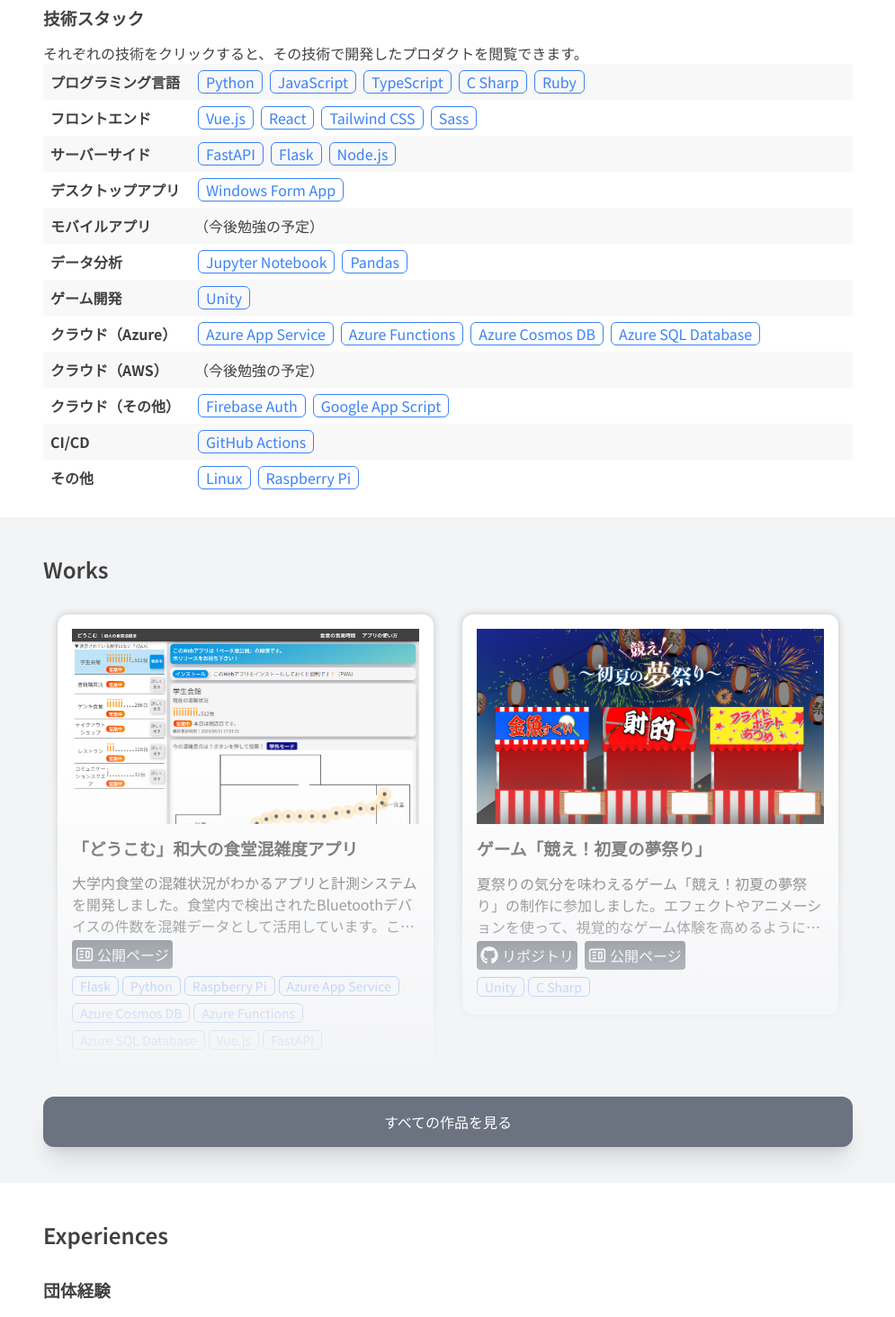
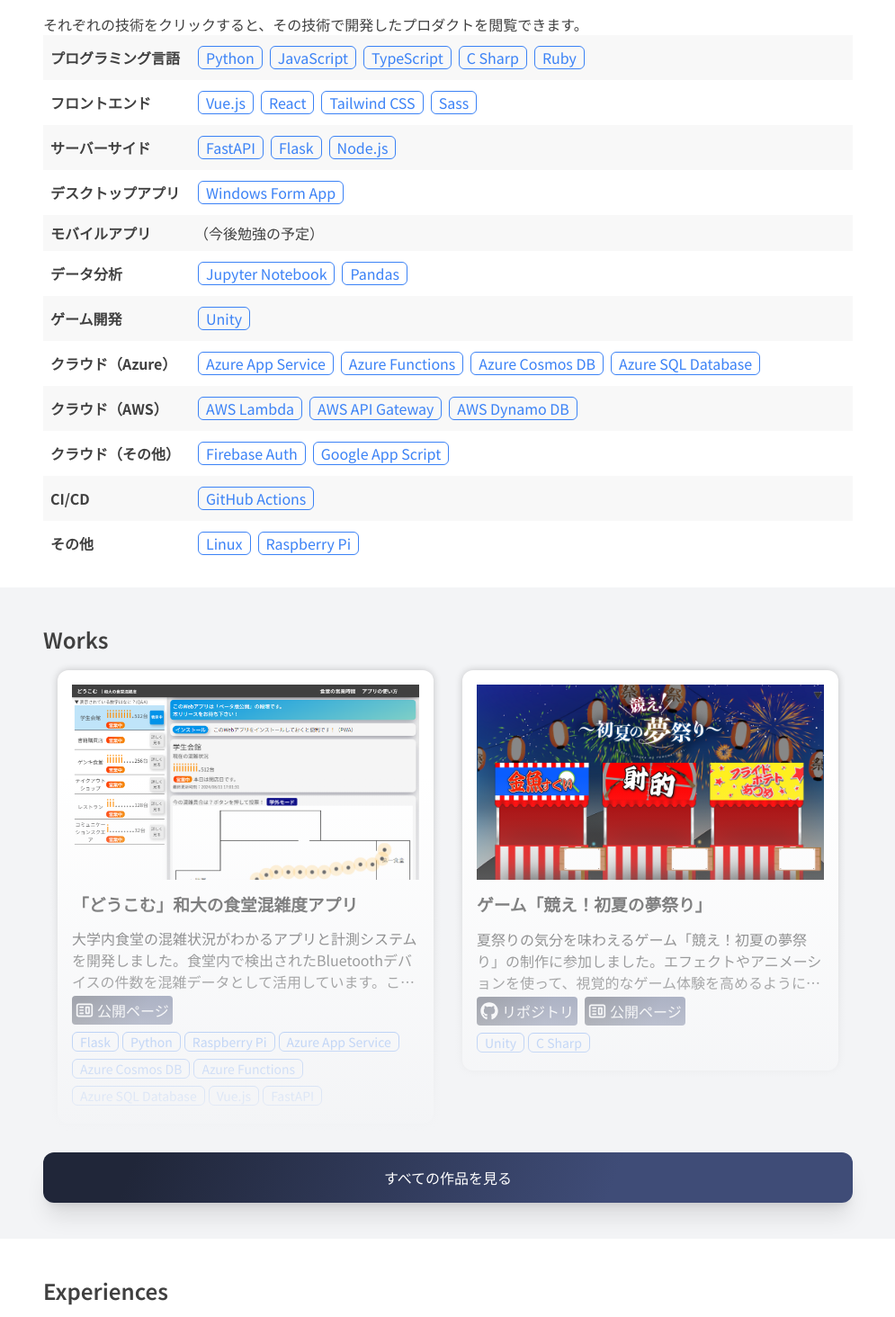
Before and after one commit to hashin2425/hashin2425.github.io, a Next.js app: page / in a window 1280 px wide. Shown: the part 682-2146 px from the top of the page at 90% size, without its empty margins (142-1137 px from the left). Built offline with nearby package versions, Linux system fonts and the light colour scheme.

Commit message:
feat: ページデザインの改善

```diff
--- a/src/app/for-me/page.tsx
+++ b/src/app/for-me/page.tsx
@@ -52,13 +52,12 @@
 export default function ForMePage() {
   return (
     <main>
-      <SectionComponent>
+      <SectionComponent h2text="">
         <h2>自分用ページ</h2>
         <p>よく使うカラーパレットなどをまとめておく</p>
       </SectionComponent>
 
-      <SectionComponent>
-        <h3>カラーパレット</h3>
+      <SectionComponent h2text="カラーパレット">
         <div className="flex flex-wrap">
           <ColorDisplay colorCode="#009999" />
           <ColorDisplay colorCode="#55b535" />
@@ -69,8 +68,7 @@
         </div>
       </SectionComponent>
 
-      <SectionComponent>
-        <h3>グラデーションパレット</h3>
+      <SectionComponent h2text="グラデーションパレット">
         <div className="flex flex-wrap">
           {/* 行末にセミコロンを付けると、ページ読み込み時に正しく反映されないので付けない。 */}
           <BackgroundDisplay backgroundValue="linear-gradient(108.4deg, rgb(253, 44, 56) 3.3%, rgb(176, 2, 12) 98.4%)" />
@@ -90,8 +88,7 @@
         </div>
       </SectionComponent>
 
-      <SectionComponent>
-        <h3>よく使うフォント</h3>
+      <SectionComponent h2text="よく使うフォント">
         <a className="underline" href="https://fonts.google.com/?sort=popularity&subset=japanese&script=Hira">
           Google Fontsで探す
         </a>
--- a/src/app/globals.css
+++ b/src/app/globals.css
@@ -68,3 +68,15 @@
 .shadow-around {
   box-shadow: 0 0 0.5rem rgba(0, 0, 0, 0.2);
 }
+
+.gray-gradient {
+  background: linear-gradient(112.1deg, rgb(32, 38, 57) 11.4%, rgb(63, 76, 119) 70.2%);
+}
+
+.purple-gradient {
+  background: linear-gradient(109.6deg, rgb(78, 62, 255) 11.2%, rgb(164, 69, 255) 91.1%);
+}
+
+.green-gradient {
+  background: linear-gradient(75.7deg, rgb(34, 126, 34) 3.8%, rgb(99, 162, 37) 87.1%);
+}
--- a/src/app/page.tsx
+++ b/src/app/page.tsx
@@ -29,11 +29,15 @@
 
 function TechLinksGenerator({ techListText }: PropsWithChildren<{ techListText: string }>) {
   const techList = techListText.split(",");
-  return techList.map((tech) => (
-    <Link key={tech} href={`/works/?tag=${tech.replaceAll(" ", "-")}`} className="text-blue-500 hover:bg-blue-200 mx-1 px-2 border border-blue-500 rounded-md">
+  return (
+    <div className="flex flex-wrap">
+      {techList.map((tech) => (
+        <Link key={tech} href={`/works/?tag=${tech.replaceAll(" ", "-")}`} className="whitespace-nowrap text-blue-500 hover:bg-blue-200 m-1 px-2 border border-blue-500 rounded-md">
           {tech}
         </Link>
-  ));
+      ))}
+    </div>
+  );
 }
 
 function ArticleLinkGenerator({ articleLink, articleTitle }: PropsWithChildren<{ articleLink: string; articleTitle: string }>) {
@@ -50,8 +54,7 @@
 export default function Home() {
   return (
     <main>
-      <SectionComponent>
-        <h2>About me</h2>
+      <SectionComponent h2text="About me">
         <Image className="rounded-full object-cover shadow-lg border-4 border-white my-4" src={ProfilePicture} alt="hashin profile" width={100} height={100} />
         <p>経済学部の2年生です。</p>
         <p>Webアプリを中心に、人の役に立つプロダクトの開発に取り組んでいます。</p>
@@ -60,8 +63,7 @@
         <SocialLinks />
       </SectionComponent>
 
-      <SectionComponent>
-        <h2>Skills</h2>
+      <SectionComponent h2text="Skills">
         <h3>色々</h3>
         <table className="responsive-table">
           <tbody>
@@ -127,7 +129,9 @@
             </tr>
             <tr>
               <th>クラウド（AWS）</th>
-              <td>（今後勉強の予定）</td>
+              <td>
+                <TechLinksGenerator techListText="AWS Lambda,AWS API Gateway,AWS Dynamo DB" />
+              </td>
             </tr>
             <tr>
               <th>クラウド（その他）</th>
@@ -151,23 +155,23 @@
         </table>
       </SectionComponent>
 
-      <SectionComponent>
-        <h2>Works</h2>
-        <div className="flex relative">
+      <SectionComponent h2text="Works">
+        <div className="flex flex-nowrap relative">
+          <div className="flex flex-nowrap overflow-x-auto">
             {WorksData.sort((a, b) => b.priority - a.priority)
               .slice(0, 2)
               .map((work) => (
                 <WorkDisplay key={work.title} {...work} isShow={true} />
               ))}
+          </div>
           <div className="absolute bottom-0 left-0 w-full h-3/4 bg-gradient-to-t from-gray-100 to-transparent pointer-events-none"></div>
         </div>
         <Link href={"/works"}>
-          <div className="text-center rounded-xl bg-gray-500 text-white p-4 my-4 shadow-xl">すべての作品を見る</div>
+          <div className="text-center rounded-xl gray-gradient text-white p-4 my-4 shadow-xl">すべての作品を見る</div>
         </Link>
       </SectionComponent>
 
-      <SectionComponent>
-        <h2>Experiences</h2>
+      <SectionComponent h2text="Experiences">
         <h3>団体経験</h3>
         <p>和歌山大学クリエ「ITものづくりプロジェクト AppLii」を立ち上げ・副代表2年目</p>
         <OGPDisplay pageLink="https://applii-wu.net" imageLink="https://github.com/AppLii/AppLii.github.io/blob/release/docs/applii_ogp.png?raw=true" pageName="クリエ「ITものづくりプロジェクト AppLii」" pageDescription="ソフトウェア開発やプログラミング勉強会が主な活動内容です。和歌山大学のクリエ（学生主導のプロジェクト）であり、さまざまな支援を受けながら活動しています。" pageShortURL="applii-wu.net" />
@@ -177,8 +181,7 @@
         </ul>
       </SectionComponent>
 
-      <SectionComponent>
-        <h2>Interests</h2>
+      <SectionComponent h2text="Interests">
         <h3>興味のあるキーワード</h3>
         <p>UI/UX設計、プログレッシブウェブアプリ（PWA）、サーバーレスアーキテクチャ、行動経済学、フィンテック、マーケティング</p>
         <h3>興味のある技術</h3>
@@ -186,8 +189,7 @@
         <p>PHP、Go、Docker、React Native、Flutter</p>
       </SectionComponent>
 
-      <SectionComponent>
-        <h2>Articles</h2>
+      <SectionComponent h2text="Articles">
         <p>たまに、Qiitaに記事を投稿しています。普段の開発での困りごと（解決に時間がかかった不具合）などを記録しています。</p>
         <ul>
           <ArticleLinkGenerator articleLink="https://qiita.com/hashin2425/items/55ccc5e4b18455d1158d" articleTitle="【Python】デフォルト引数値は、関数実行時に計算されるわけではないので注意" />
@@ -197,8 +199,7 @@
         </ul>
       </SectionComponent>
 
-      <SectionComponent>
-        <h2>Environments</h2>
+      <SectionComponent h2text="Environments">
         <p>メインのPCに加え、24時間365日稼働の計算リソースとしてRaspberry Pi 4を運用しています。毎日7時間程度かかる作業を自動化したり、NASとして運用したりしています。</p>
         <h3>Systems</h3>
         <p>
--- a/src/components/Header.tsx
+++ b/src/components/Header.tsx
@@ -4,8 +4,8 @@
 
 export default function Header() {
   return (
-    <header className="bg-gray-700 text-white py-1">
-      <nav className="container mx-auto px-4">
+    <header className="relative h-8">
+      <nav className="bg-gray-700 text-white py-2 container mx-auto px-4 fixed top-0 shadow-xl z-[999]">
         <ul className="flex justify-between items-center">
           <li>
             <Link href="/" className={linkClasses}>
--- a/src/components/Utils.tsx
+++ b/src/components/Utils.tsx
@@ -6,10 +6,13 @@
 import { CgWebsite } from "react-icons/cg";
 import Link from "next/link";
 
-const SectionComponent: React.FC<PropsWithChildren> = ({ children }) => {
+const SectionComponent: React.FC<PropsWithChildren & { h2text: string }> = ({ children, h2text }) => {
   return (
-    <section className="py-6 px-6 odd:bg-gray-100 even:bg-white">
-      <div className="max-w-[900px] mx-auto">{children}</div>
+    <section className="py-6 px-6 odd:bg-gray-100 even:bg-white group">
+      <div className="max-w-[900px] mx-auto">
+        <h2 className={"sticky top-8 group-odd:bg-gray-100 group-even:bg-white pb-0 z-[990]" + (h2text === "" ? " hidden" : "")}>{h2text}</h2>
+        {children}
+      </div>
     </section>
   );
 };
@@ -67,13 +70,13 @@
         <p className={isExpanded ? "" : "line-clamp-3"}>{description}</p>
         <p className="flex items-center">
           {githubUrl && (
-            <a href={githubUrl} target="_blank" rel="noopener noreferrer" className="text-white bg-gray-800 rounded flex items-center p-1 mr-2 my-1">
+            <a href={githubUrl} target="_blank" rel="noopener noreferrer" className="text-white gray-gradient rounded flex items-center p-1 mr-2 my-1">
               <FaGithub className="text-xl inline mr-1" />
               リポジトリ
             </a>
           )}
           {productionUrl && (
-            <a href={productionUrl} target="_blank" rel="noopener noreferrer" className="text-white bg-gray-800 rounded flex items-center p-1 mr-2 my-1">
+            <a href={productionUrl} target="_blank" rel="noopener noreferrer" className="text-white gray-gradient rounded flex items-center p-1 mr-2 my-1">
               <CgWebsite className="text-xl inline mr-1" />
               公開ページ
             </a>
```
Lines whose indentation alone changed are shown as unchanged.
